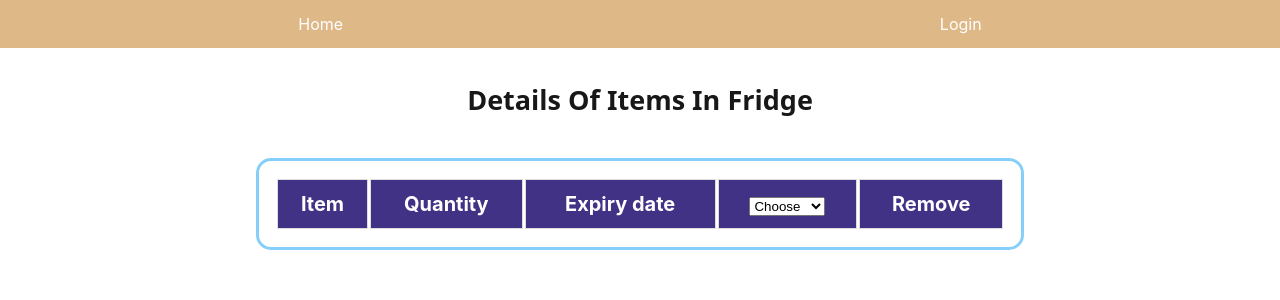
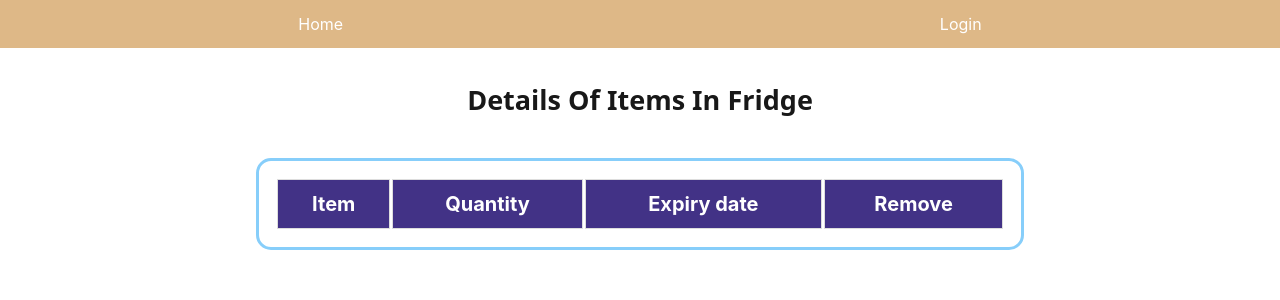
Before and after one commit to SupriyaShekar123/-frapp-frontend, a React (Create React App) app: page /Itemsinfridge in a window 1280 px wide. Shown: the top 300 px of the page. Built offline with nearby package versions, Linux system fonts and the light colour scheme; a web font is replaced by a local one.

Commit message:
got rid of errors in the console when the details pages were rendered

```diff
--- a/src/pages/DetailsPage/DetailsFridge.js
+++ b/src/pages/DetailsPage/DetailsFridge.js
@@ -16,22 +16,15 @@ export default function DetailsFridge() {
       <h1>Details of Items in Fridge</h1>
       <div>
         <table className="board">
+          <thead>
             <tr className="Headline">
               <th> Item </th>
               <th> Quantity </th>
               <th>Expiry date</th>
-            <th>
-              {" "}
-              <select>
-                <option>Choose</option>
-                <option>Used</option>
-                <option>Not used</option>
-                <option>Expired</option>
-              </select>
-            </th>
               <th>Remove</th>
             </tr>
-          {itemToRender()}
+          </thead>
+          <tbody>{itemToRender()}</tbody>
         </table>
       </div>
     </div>
--- a/src/pages/DetailsPage/DetailsPantry.js
+++ b/src/pages/DetailsPage/DetailsPantry.js
@@ -16,22 +16,15 @@ export default function DetailsPantry() {
       <h1>Details of Items in Pantry</h1>
       <div>
         <table className="board">
+          <thead>
             <tr className="Headline">
               <th> Item </th>
               <th> Quantity </th>
               <th>Expiry date</th>
-            <th>
-              {" "}
-              <select>
-                <option>Choose</option>
-                <option>Used</option>
-                <option>Not used</option>
-                <option>Expired</option>
-              </select>
-            </th>
               <th>Remove</th>
             </tr>
-          {itemToRender()}
+          </thead>
+          <tbody>{itemToRender()}</tbody>
         </table>
       </div>
     </div>
```
Lines whose indentation alone changed are shown as unchanged.
